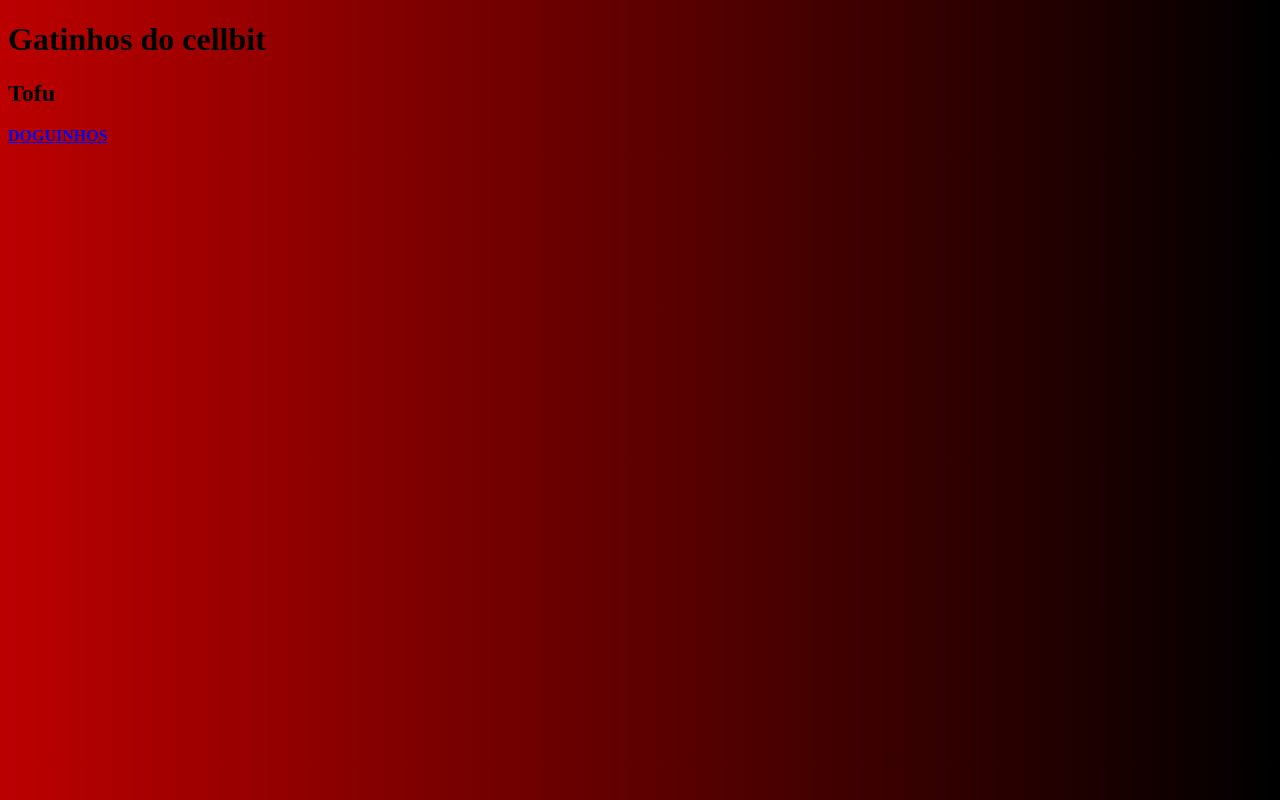
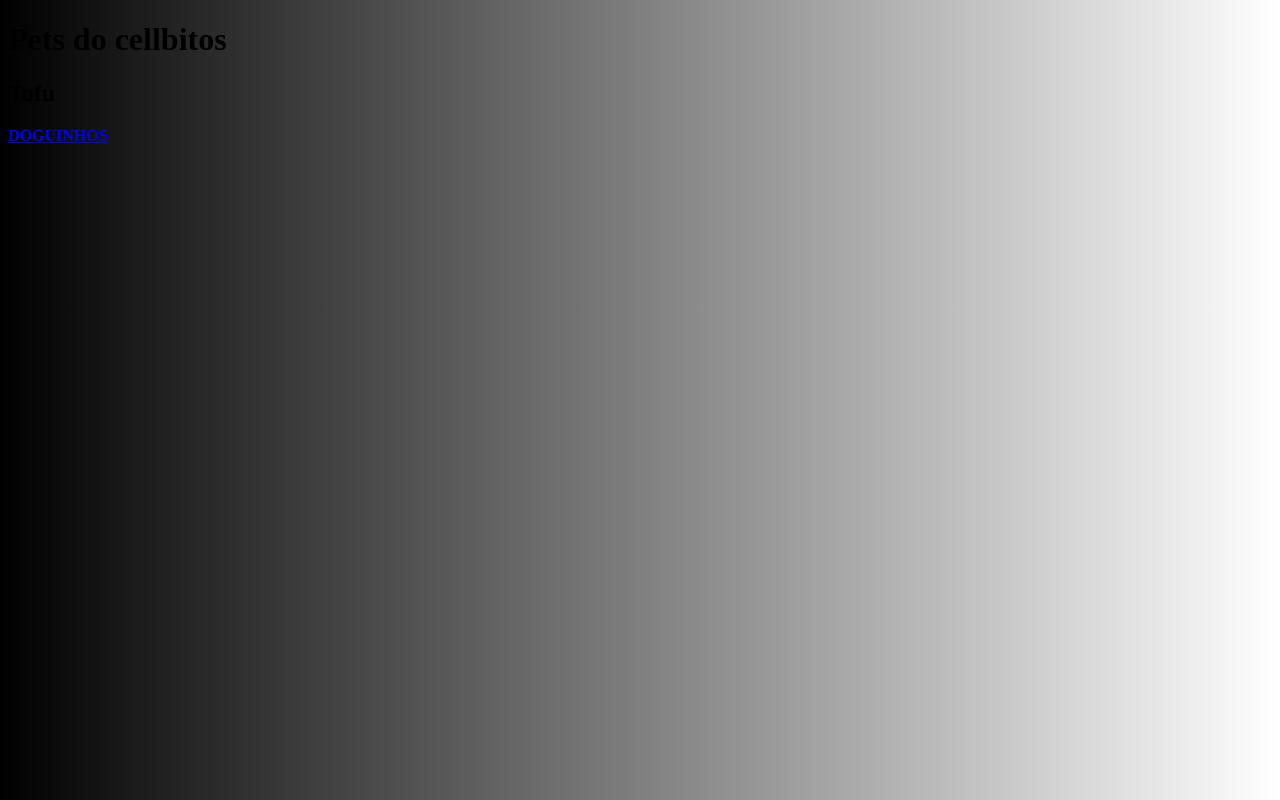
Before and after one commit to Fukato1c/fukato, a plain HTML site: page index.html in a window 1280 px wide. Drawn offline with Linux system fonts and the light colour scheme.

Commit message:
change background color

```diff
--- a/index.html
+++ b/index.html
@@ -3,11 +3,11 @@
 <head>
     <meta charset="UTF-8">
     <meta name="viewport" content="width=device-width, initial-scale=1.0">
-    <title>Gatinhos do cellbit</title>
+    <title>Pets do cellbit</title>
     <link rel="stylesheet" href="style.css">
 </head>
 <body>
-    <h1><strong>Gatinhos do cellbit</strong></h1>
+    <h1 class="title"><strong>Pets do cellbitos</strong></h1>
     <h2>Tofu</h2>
 
 
--- a/style.css
+++ b/style.css
@@ -1,2 +1,3 @@
 @charset "atf8";
-body {background-image: linear-gradient(to right,rgb(188, 0, 0),rgb(0, 0, 0));}
+body {background-image: linear-gradient(to right,rgb(0, 0, 0),rgb(255, 255, 255));}
+#title {color:white}
```
